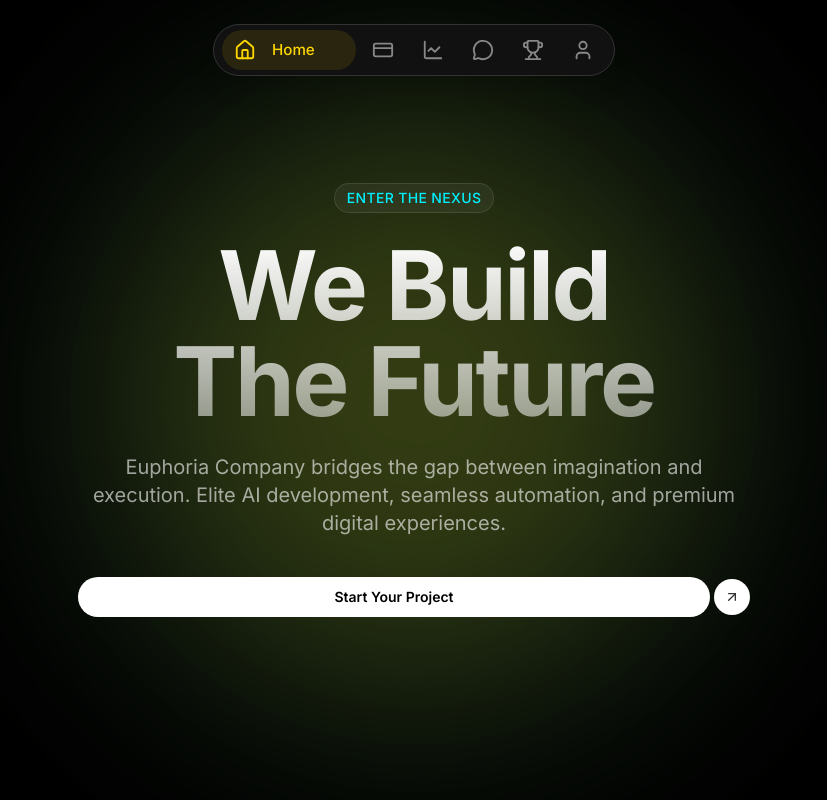
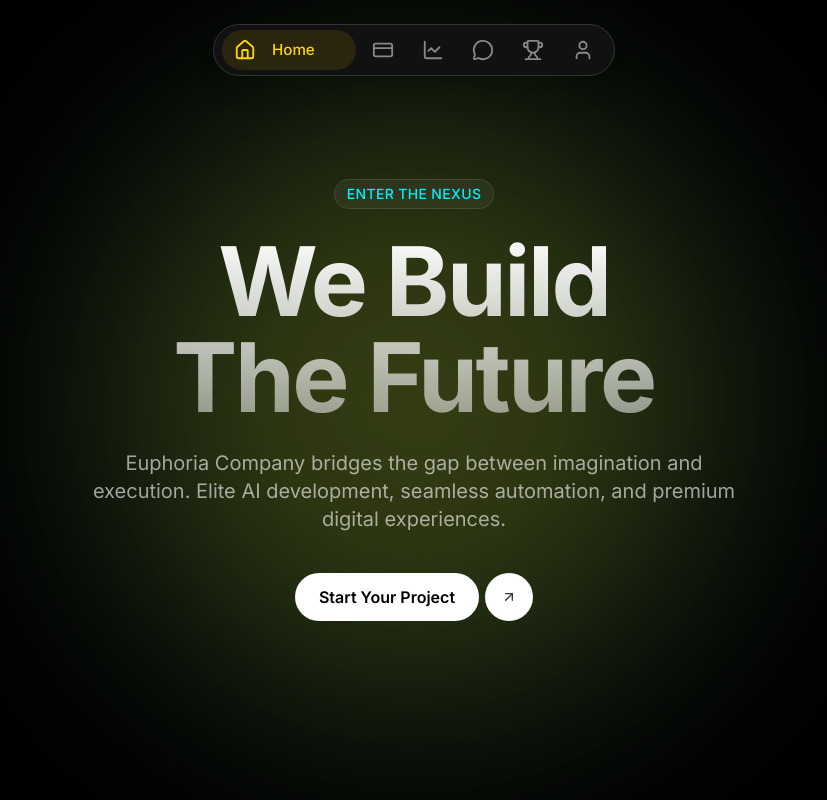
Before and after one commit to euphoriadesigner1-art/Euphoria_Company, a React (Vite) app in the folder Euphoria Company Portfolio/: page / in a window 1280 px wide. Shown: the top 800 px of the page, without its empty margins (226-1053 px from the left). Built offline with nearby package versions, Linux system fonts and the light colour scheme.

Commit message:
style: fix hero button spanning container width

```diff
--- a/Euphoria Company Portfolio/src/components/Hero.jsx
+++ b/Euphoria Company Portfolio/src/components/Hero.jsx
@@ -65,14 +65,14 @@
                 >
                     <Button
                         render={<a href="#contact" />}
-                        className="group active:scale-95 mx-auto flex cursor-pointer items-center justify-center gap-[4px] rounded-full border-none bg-transparent px-0 py-0 font-normal shadow-none hover:bg-transparent !h-auto !w-auto"
+                        className="group active:scale-95 mx-auto w-fit inline-flex cursor-pointer items-center justify-center gap-1.5 rounded-full border-none bg-transparent px-0 py-0 font-normal shadow-none hover:bg-transparent !h-auto !w-auto"
                     >
-                        <span className="rounded-full bg-white px-5 py-2.5 text-sm font-semibold text-black transition-all duration-500 ease-in-out group-hover:bg-gradient-to-r group-hover:from-accent1 group-hover:to-yellow-300 w-full h-full flex items-center justify-center">
+                        <span className="rounded-full bg-white px-6 py-3 text-sm sm:text-base font-semibold text-black transition-all duration-500 ease-in-out group-hover:bg-gradient-to-r group-hover:from-accent1 group-hover:to-yellow-300 flex items-center justify-center shrink-0">
                             Start Your Project
                         </span>
-                        <div className="relative flex h-[36px] w-[36px] shrink-0 cursor-pointer items-center justify-center overflow-hidden rounded-full bg-white text-black transition-all duration-500 ease-in-out group-hover:bg-yellow-300">
-                            <ArrowUpRight className="absolute h-4 w-4 transition-all duration-500 ease-in-out group-hover:translate-x-10 group-hover:-translate-y-10" />
-                            <ArrowUpRight className="absolute h-4 w-4 -translate-x-10 translate-y-10 transition-all duration-500 ease-in-out group-hover:translate-x-0 group-hover:translate-y-0" />
+                        <div className="relative flex h-[44px] w-[44px] sm:h-[48px] sm:w-[48px] shrink-0 cursor-pointer items-center justify-center overflow-hidden rounded-full bg-white text-black transition-all duration-500 ease-in-out group-hover:bg-yellow-300 border border-transparent">
+                            <ArrowUpRight className="absolute h-5 w-5 transition-all duration-500 ease-in-out group-hover:translate-x-10 group-hover:-translate-y-10" />
+                            <ArrowUpRight className="absolute h-5 w-5 -translate-x-10 translate-y-10 transition-all duration-500 ease-in-out group-hover:translate-x-0 group-hover:translate-y-0" />
                         </div>
                     </Button>
                 </motion.div>
```
